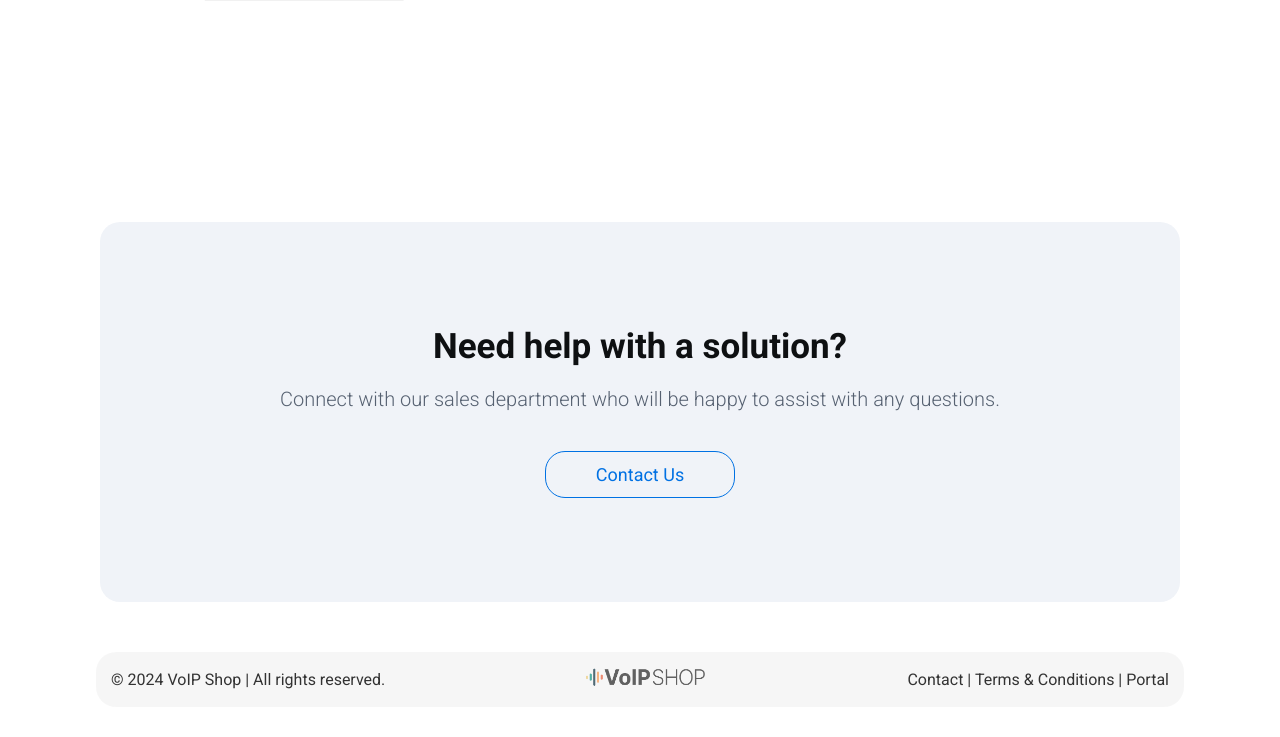
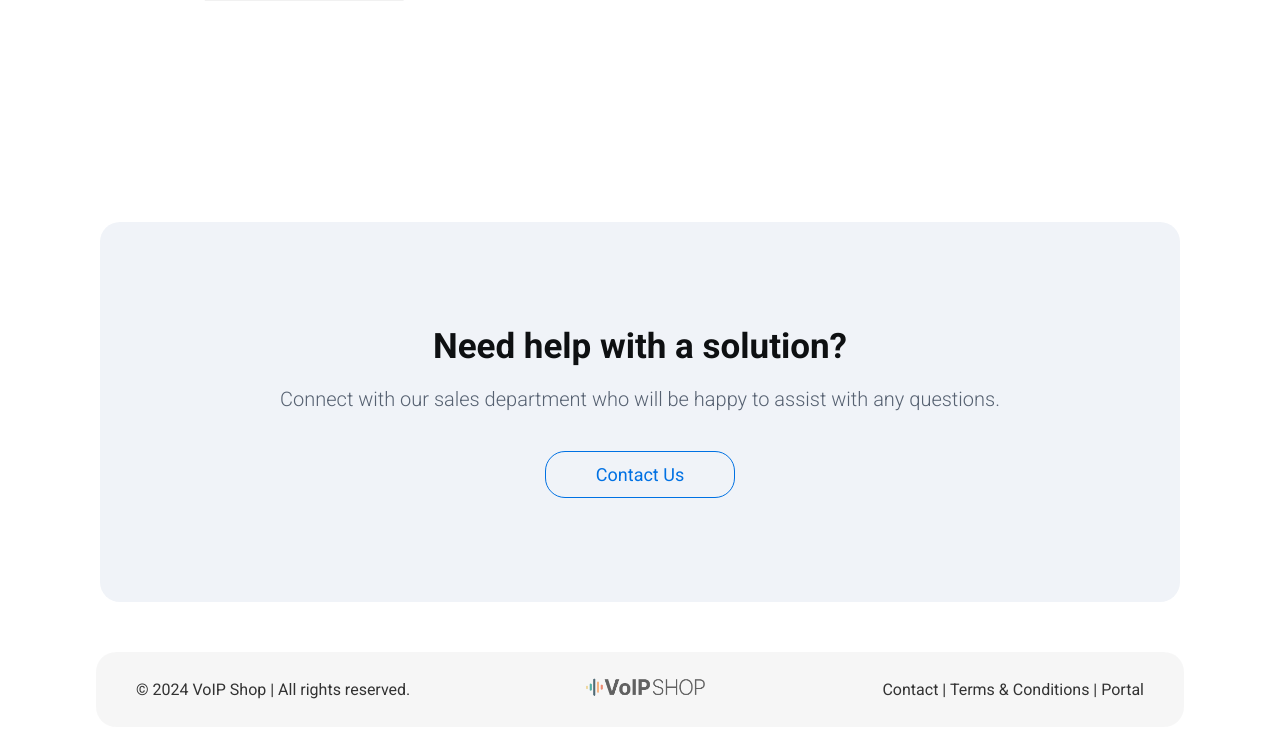
Before and after one commit to jack03042/VoIPShopv3, a plain HTML site: page index.html in a window 1280 px wide. Shown: the part 2670-3407 px from the top of the page. Before the commit the page ends 3377 px from the top, so only its background shows below. Drawn offline with Linux system fonts and the light colour scheme.

Commit message:
footer fix

```diff
--- a/style.css
+++ b/style.css
@@ -243,10 +243,11 @@ footer{
     justify-content: space-between;
     width: 85%;
     max-width: 1500px;
-    height: 55px;
-    padding: 5px;
+    height: 75px;
+    padding: 15px 30px;
     background-color: whitesmoke;
     opacity: 0.8;
+    margin-bottom: 20px;
 }
 
 .left-footer{
```
